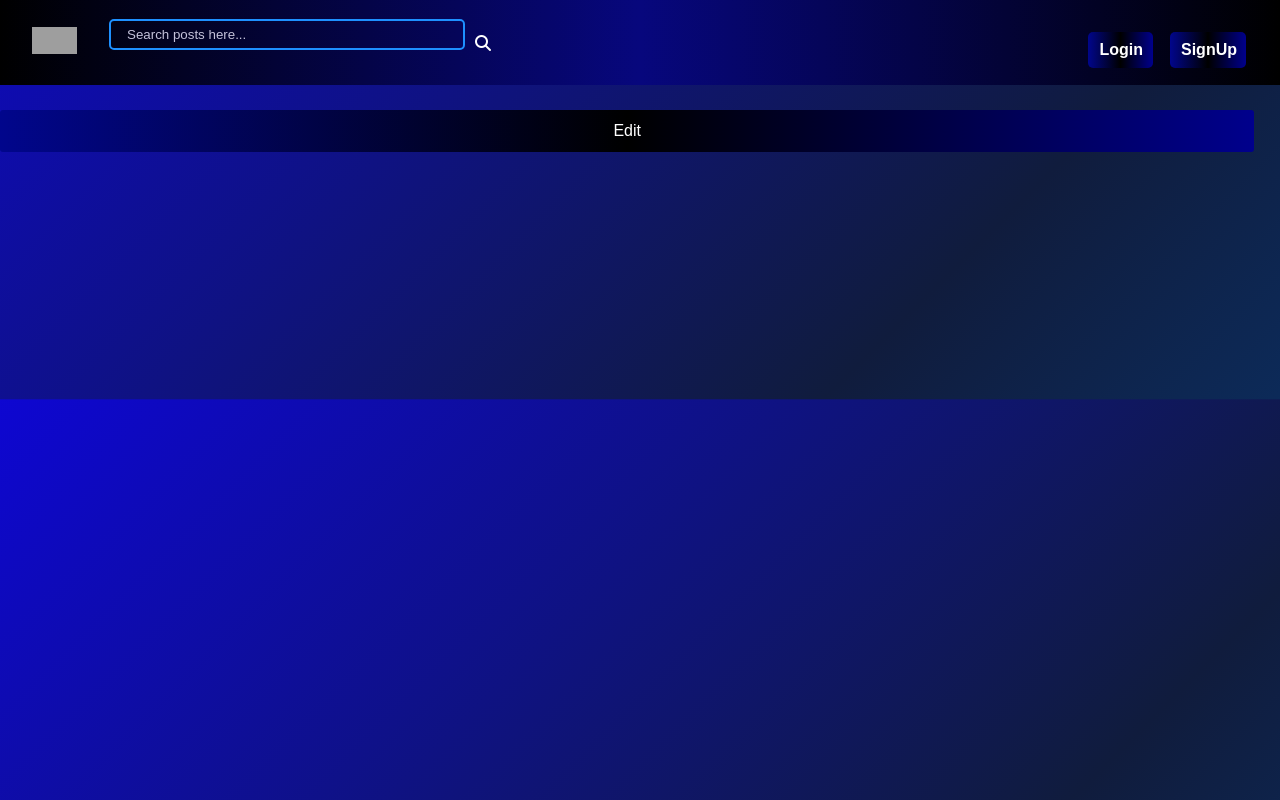
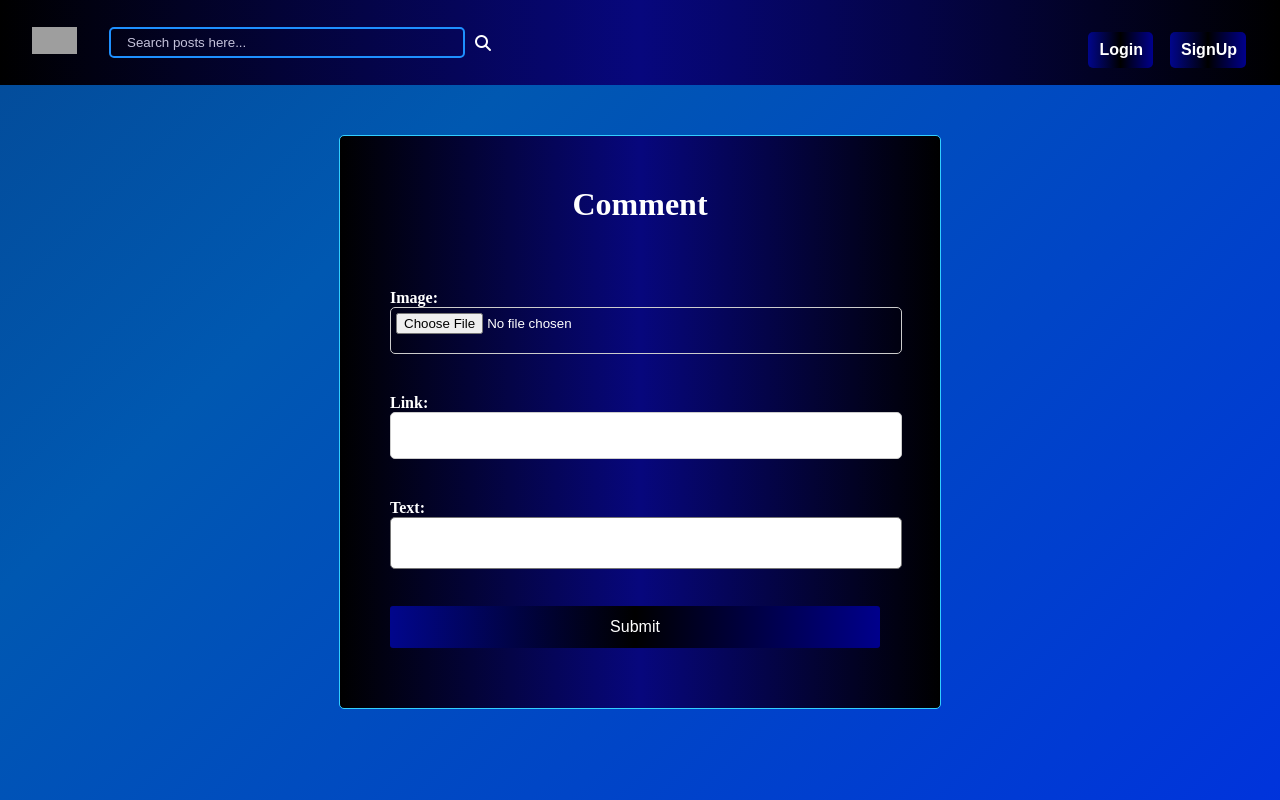
Before and after one commit to itss0urav/Anywhere-frontend, a React (Vite) app: page /cmt in a window 1280 px wide. Built offline with nearby package versions, Linux system fonts and the light colour scheme; grey boxes are pictures that could not be loaded; a web font is replaced by a local one.

Commit message:
need to set up comment

```diff
--- a/src/components/Categories/Categories.module.css
+++ b/src/components/Categories/Categories.module.css
@@ -12,11 +12,13 @@
 }
 
 .categorylisttitle {
+  text-align: center;
   font-size: 1.5em;
   margin-bottom: 10px;
 }
 
 .categorylistitems {
+  text-align: center;
   list-style-type: none;
   padding: 0;
   margin: 0;
--- a/src/components/Comment/Comment.jsx
+++ b/src/components/Comment/Comment.jsx
@@ -12,6 +12,7 @@ const Post = (postData) => {
         </div>
         <p className={styles.title}>IKKA FANS (KARACHI UNITED)</p>
         <div className={styles.imageWrap}>
+          <i class="fa-solid fa-pen-line"></i>
           <img
             src="https://media.discordapp.net/attachments/979241917852303370/1054756965273845820/Picsart_22-12-20_19-16-40-819.jpg?width=1191&height=670"
             alt="computer"
@@ -27,6 +28,7 @@ const Post = (postData) => {
           closely.
         </p>
       </div>
+
     </div>
   );
 };
--- a/src/components/Comment/Comment.module.css
+++ b/src/components/Comment/Comment.module.css
@@ -1,76 +1,78 @@
-.wrap {
-  display: flex;
-  flex-direction: column;
-  align-items: center;
-  height: 30rem;
-  gap: 10px;
-  width: 70%;
-  text-align: start;
-  background-color: #ffff;
-}
-.imageWrap {
-  height: 55%;
-  width: 90%;
-}
-.imageWrap img {
-  height: 100%;
-  width: 100%;
-  object-fit: cover;
-}
-.userNAme {
-  width: 100%;
-  color: rgb(255, 255, 255);
-  background: rgb(2, 0, 36);
+.formWrap {
+  color: white;
+  width: 500px;
+  margin: 50px auto;
+  text-align: left;
+  padding: 50px;
+  border: 1px solid rgb(50, 207, 255);
+  border-radius: 5px;
   background: linear-gradient(
     90deg,
-    rgb(5, 212, 235) 0%,
-    rgb(5, 0, 93) 15%,
-    rgba(2, 0, 36, 1) 50%,
-    rgb(0, 0, 93) 85%,
-    rgba(0, 212, 255, 1) 100%
+    rgb(0, 0, 0) 0%,
+    rgb(7, 7, 125) 50%,
+    rgb(0, 0, 0) 100%
   );
-  text-align: start;
 }
-.postWrap {
 
-  display: flex;
-  /* width: 50%; */
-  padding: 0px 0px;
-  font-family: Lato;
-  justify-content: center;
+.header {
+  text-align: center;
+  margin-bottom: 50px;
 }
-.arrowWrap {
 
-  color: white;
-  display: flex;
-  flex-direction: column;
-  align-items: center;
-  font-size: 20px;
-  gap: "20px";
+label {
+  display: block;
+  margin-bottom: 10px;
+  margin-right: 20px;
+}
+
+.formWrap input {
+  width: 100%;
+  height: 35px;
+  border-radius: 5px;
+  outline: none;
+  padding: 5px 5px;
+}
+
+select {
+  width: 102.5%;
+  margin-bottom: 5px;
+  border: 1px solid lightgray;
+  border-radius: 5px;
+  background-color: white;
+  height: 40px;
+}
+
+button {
+  margin-top: 25px;
+  width: 98%;
+  padding: 10px;
+  margin-bottom: 10px;
   background: linear-gradient(
     90deg,
-    rgb(19, 43, 58) 0%,
-    rgb(63, 63, 232) 35%,
-    rgba(0, 212, 255, 1) 100%
+    rgb(1, 6, 140) 0%,
+    rgb(0, 0, 0) 50%,
+    rgb(0, 0, 140) 100%
   );
-  width: 50px;
-  padding-top: 10px;
+  color: white;
+  border: none;
+  border-radius: 5px;
+  cursor: pointer;
 }
-.userNAme p {
-  font-weight: bolder;
+
+button[type="submit"]:hover {
+  background: linear-gradient(
+    90deg,
+    rgb(1, 6, 140) 0%,
+    rgb(0, 187, 255) 50%,
+    rgb(0, 0, 140) 100%
+  );
 }
-.title {
-  font-weight: bolder;
+
+.commentWrap {
+  width: 100%;
+  height: 40px;
+  border-radius: 5px;
+  outline: none;
+  resize: none;
+  padding: 5px 5px;
 }
-.feedBacks {
-  width: 100%;
-  display: flex;
-  justify-content: start;
-  font-size: 20px;
-  margin-top: 20px;
-  margin-left: 20px;
-}
-.desc {
-  padding-left: 36px;
-  padding-right: 36px;
-}
--- a/src/components/Comment/cmt.jsx
+++ b/src/components/Comment/cmt.jsx
@@ -1,44 +1,76 @@
-import React, { useState } from 'react';
+import styles from "./Comment.module.css";
+import React, { useRef, useState } from "react";
+import { storage } from "../../firebase/config";
+import { getDownloadURL, ref, uploadBytes } from "firebase/storage";
+import { useMutation, useQueryClient } from "react-query";
+import { PostServices } from "../../services/postServices";
+import { useNavigate } from "react-router-dom";
+const Post = () => {
+  const descriptionRef = useRef();
+  const linkRef = useRef();
+  const [image, setImage] = useState();
+  const navigate = useNavigate();
+  const queryClient = useQueryClient();
+  const postServices = new PostServices();
+  const { mutate } = useMutation(postServices.createPost, {
+    onSuccess: (data) => {
+      queryClient.invalidateQueries("posts");
+      navigate("/");
+    },
+  });
 
-function Comment({ comment }) {
-  const [isEditing, setIsEditing] = useState(false);
-  const [editedComment, setEditedComment] = useState(comment);
+  //Function to create a new post
+  const handleSubmit = async (event) => {
+    event.preventDefault();
+    const fileName = Date.now() + image.name;
+    const storageRef = ref(storage, fileName);
+    await uploadBytes(storageRef, image).then((snapshot) => {
+      console.log(snapshot);
+    });
 
-  const handleEditClick = () => {
-    setIsEditing(true);
-  };
+    const imgUrl = await getDownloadURL(ref(storage, fileName));
 
-  const handleSaveClick = () => {
-    // Call a function to update the comment in the database
-    // and then set isEditing to false
-    setIsEditing(false);
-  };
-
-  const handleCancelClick = () => {
-    setIsEditing(false);
-    setEditedComment(comment);
-  };
-
-  const handleChange = (event) => {
-    setEditedComment(event.target.value);
+    let newPost = {
+      imageUrl: imgUrl,
+      description: descriptionRef.current.value,
+      link: linkRef.current.value,
+      // category: categoryRef.current.value,
+    };
+    mutate(newPost);
   };
 
   return (
-    <div>
-      {!isEditing ? (
-        <>
-          <p>{comment}</p>
-          <button onClick={handleEditClick}>Edit</button>
-        </>
-      ) : (
-        <>
-          <textarea value={editedComment} onChange={handleChange} />
-          <button onClick={handleSaveClick}>Save</button>
-          <button onClick={handleCancelClick}>Cancel</button>
-        </>
-      )}
-    </div>
+
+
+    <form onSubmit={handleSubmit} className={styles.formWrap}>
+      <h1 className={styles.header}>Comment</h1>
+
+      <label>
+        Image:
+        <input
+          type="file"
+          onChange={(event) => setImage(event.target.files[0])}
+        />
+      </label>
+      <div>
+        <label>
+          Link:
+          <input type="text" ref={linkRef} />
+        </label>
+      </div>
+      <div>
+        <label>
+          Text:
+          <textarea
+            className={styles.commentWrap}
+            ref={descriptionRef}
+            required
+          />
+        </label>
+      </div>
+      <button type="submit">Submit</button>
+    </form>
   );
-}
+};
 
-export default Comment;
+export default Post;
--- a/src/components/CreatePost/CreatePost.module.css
+++ b/src/components/CreatePost/CreatePost.module.css
@@ -4,7 +4,7 @@
   margin: 50px auto;
   text-align: left;
   padding: 50px;
-  border: 1px solid lightgray;
+  border: 1px solid rgb(50, 207, 255);
   border-radius: 5px;
   background: linear-gradient(
     90deg,
--- a/src/components/Navbar/Navbar.module.css
+++ b/src/components/Navbar/Navbar.module.css
@@ -57,6 +57,7 @@
   cursor: pointer;
 }
 .serachBox {
+  margin-top: 1rem;
   outline: none;
   height: 1.7rem;
   border-radius: 5px;
--- a/src/components/Pages/Sidebar/Sidebar.module.css
+++ b/src/components/Pages/Sidebar/Sidebar.module.css
@@ -21,12 +21,11 @@
 
 .userlist {
   list-style: none;
-  padding: 0;
-  padding-left: 20%;
+  align-items: center;
+  /* padding-left: 20%; */
 }
 
 .useritem {
-  padding: 10px;
   font-size: 14px;
   cursor: pointer;
 }
--- a/src/components/Post/Post.jsx
+++ b/src/components/Post/Post.jsx
@@ -17,7 +17,7 @@ const Post = ({ imgUrl, title, description}) => {
         </div>
         <p className={styles.desc}>{description}</p>
         <div className={styles.feedBacks}>
-          <Link to="/Comment">
+          <Link to="/Cmt">
             <i class="fa-solid fa-comment-dots"></i>Comments
           </Link>
           <div className={styles.reports}>
--- a/src/components/Posts/Posts.module.css
+++ b/src/components/Posts/Posts.module.css
@@ -5,6 +5,7 @@
   align-items: center;
   padding: 20px 50px;
   /* justify-content: center; */
+
 }
 .innerWrap {
   display: flex;
```
Also changed, not shown: src/components/CreatePost/CreatePost.jsx (+7 -9 lines).
